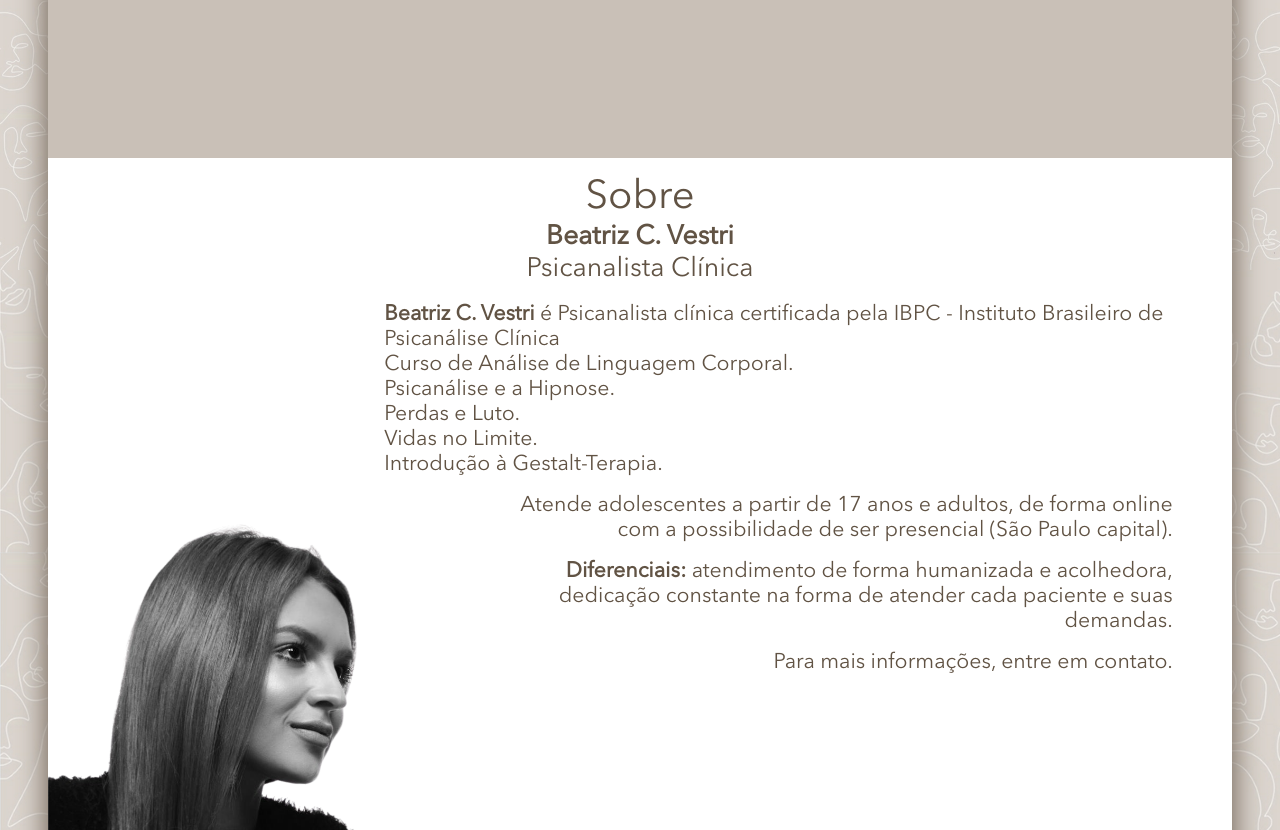
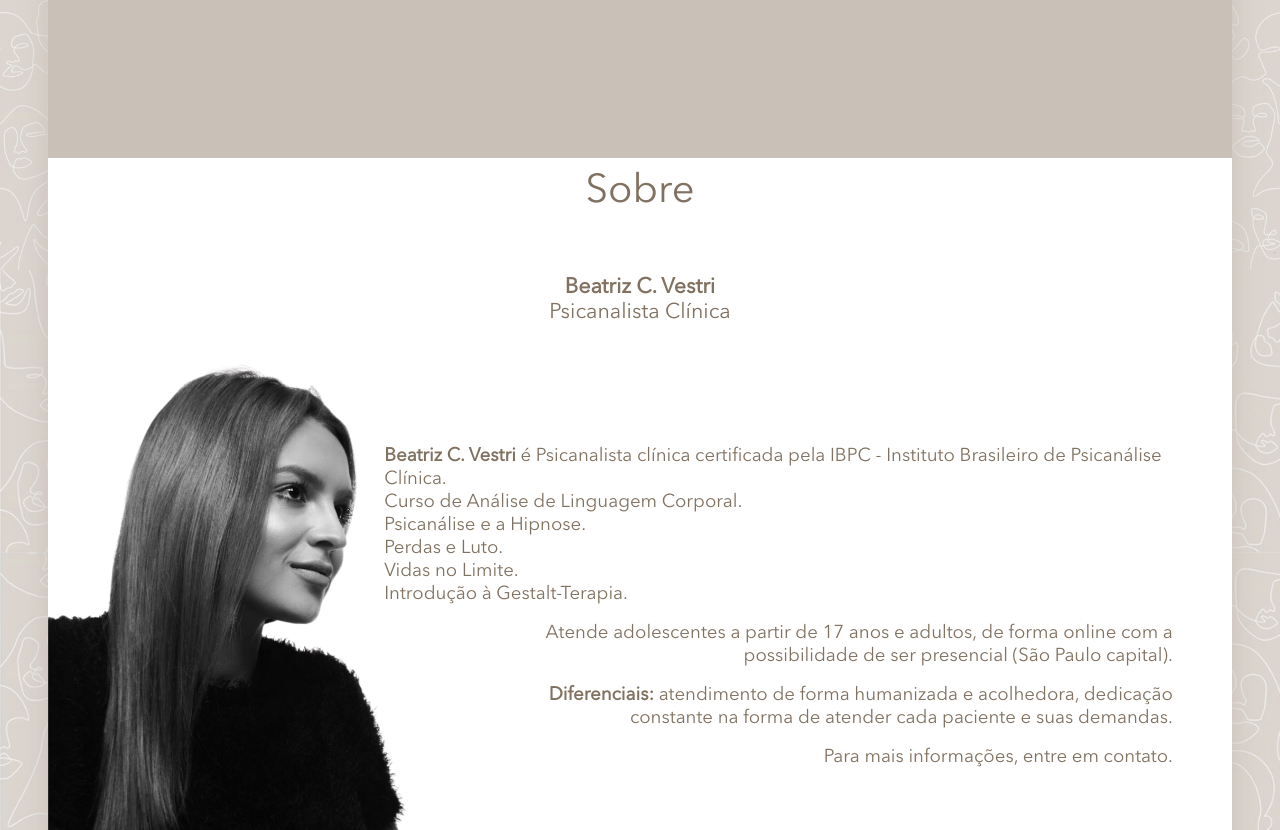
Before and after one commit to DanielAlonsw/bcv-psicanalise, a plain HTML site: page index.html in a window 1280 px wide. Shown: the part 690-1520 px from the top of the page. Drawn offline with nearby package versions, Linux system fonts and the light colour scheme.

Commit message:
Site Beatriz BCV

```diff
--- a/index.html
+++ b/index.html
@@ -33,10 +33,9 @@
         <article id="sobre">
             <div class="sobre" data-aos="fade-up"  data-aos-duration="1500" data-aos-anchor-placement="top-bottom" data-aos-easing="linear">
                     <h1>Sobre</h1>
-                    <h2>Beatriz C. Vestri</h2>
-                    <h3>Psicanalista Clínica</h3>
-                <div class="sobre-descricao"><p><span>Beatriz C. Vestri</span> é Psicanalista clínica certificada pela IBPC - Instituto Brasileiro de Psicanálise Clínica
-                </p>
+                        <h2>Beatriz C. Vestri</h2>
+                        <h3>Psicanalista Clínica</h3>
+                <div class="sobre-descricao"><p><span>Beatriz C. Vestri</span> é Psicanalista clínica certificada pela IBPC - Instituto Brasileiro de Psicanálise Clínica.</p>
             <ul>
                 <li>Curso de Análise de Linguagem Corporal.</li>
                 <li>Psicanálise e a Hipnose.</li>
--- a/public/css/style.css
+++ b/public/css/style.css
@@ -42,7 +42,7 @@ body{
 main{
     margin: 3em;
     width: 100vw;
-    box-shadow: 0px 0px 30px #615344
+    box-shadow: 0px 0px 30px #C9C0B7;
 }
 
 section{
@@ -80,7 +80,6 @@ section{
     width: 100%;
 }
 
-
 .principal{
     display: flex;
     width: 100%;
@@ -114,38 +113,38 @@ article{
     display: flex;
     flex-direction: column;
     align-items: center;
-    padding-top: 1rem;
-    min-height: 880px;
+    padding-top: 10px;
+    min-height: 720px;
 }
 
 .sobre h1{
     font-size: 30pt;
     font-weight: normal;
-
-    color: #615344;
+    color: #817160;
 }
 
 .sobre h2{
-    font-size: 20pt;
-    color: #615344;
+    font-size: 16pt;
+    color: #817160;
+    margin-top: 5%;
 
 }
 
 .sobre h3{
-    font-size: 20pt;
+    font-size: 16pt;
     font-weight: normal;
-    color: #615344;
+    color: #817160;
 }
 
 .sobre-descricao{
     width: 90%;
-    margin-top: 1rem;
+    margin-top: 120px;
 }
 
 .sobre-descricao p, .sobre-descricao ul li{
     margin-left: 26%;
-    font-size: 16pt;
-    color: #615344;
+    font-size: 14pt;
+    color: #817160;
 }
 
 .sobre-descricao ul li{
@@ -341,9 +340,11 @@ footer{
 }
 
 @media screen and (max-width: 480px) {
-
+    .sobre{
+        min-height: 880px;
+    }
     .sobre img{
-        min-width: 14rem;
+        min-width: 80%;
     }
 
     .sobre h2, .sobre h3{
```
